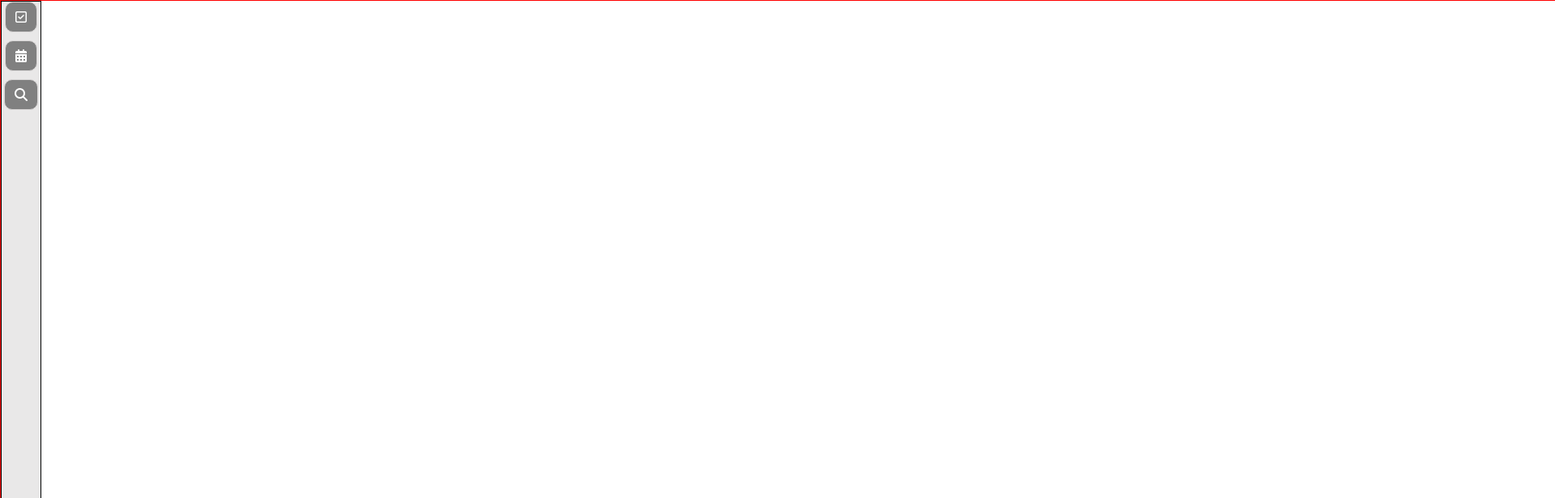
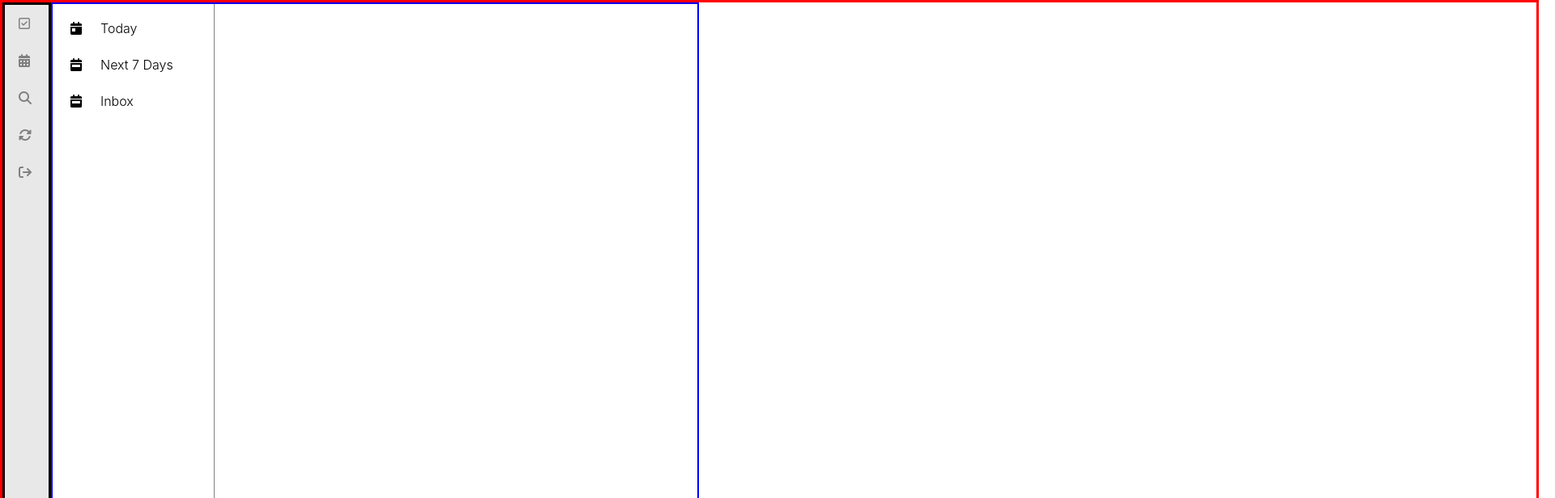
Before and after one commit to N1ph1l1m/internetTech, a React (Create React App) app: page /task in a window 1280 px wide. Shown: the top 616 px of the page at 81% size, 1920 px wide, since content can reach past the window. Built offline with nearby package versions, Linux system fonts and the light colour scheme.

Commit message:
Change design project - 2

```diff
--- /dev/null
+++ b/src/components/Router/errorPage.jsx
@@ -0,0 +1,16 @@
+import { useRouteError } from "react-router-dom";
+
+export default function ErrorPage() {
+  const error = useRouteError();
+  console.error(error);
+
+  return (
+    <div id="error-page">
+      <h1>Oops!</h1>
+      <p>Sorry, an unexpected error has occurred.</p>
+      <p>
+        <i>{error.statusText || error.message}</i>
+      </p>
+    </div>
+  );
+}
--- /dev/null
+++ b/src/components/Router/root.jsx
@@ -0,0 +1,64 @@
+import React from "react";
+import { Outlet, Link } from "react-router-dom";
+
+import styled from "styled-components";
+import Button from "../button/button";
+
+import "../../../src/index.css";
+const OutletWRap = styled.div`
+`;
+const MainWrap = styled.div`
+  width: 1900px;
+  border: 3px solid red;
+  display: flex;
+`;
+
+const NavigatorItemWrap = styled.div`
+  width:60px;
+  height: 1000px;
+  position: relative;
+  border: 3px solid black;
+  background-color: rgb(233, 232, 232);
+  padding:5px;
+`;
+
+function Root() {
+  return (
+    <MainWrap>
+      <NavigatorItemWrap>
+        <Button className="newColor">
+          <Link className="colorLink" to={"/task"}>
+            <i class="fa-regular fa-square-check"></i>
+          </Link>
+        </Button>
+
+        <Button className="newColor">
+          <Link className="colorLink" to={"/"}>
+            <i class="fa-solid fa-calendar-days"></i>
+          </Link>
+        </Button>
+        <Button className="newColor">
+          <Link className="colorLink" to={"/"}>
+            <i class="fa-solid fa-magnifying-glass"></i>
+          </Link>
+        </Button>
+
+        <Button className="newColor">
+          <Link className="colorLink" to={"/"}>
+            <i class="fa-solid fa-rotate"></i>
+          </Link>
+        </Button>
+
+        <Button className="newColor">
+          <Link className="colorLink" to={"/"}>
+            <i class="fa-solid fa-arrow-right-from-bracket"></i>
+          </Link>
+        </Button>
+      </NavigatorItemWrap>
+      <OutletWRap>
+        <Outlet />
+      </OutletWRap>
+    </MainWrap>
+  );
+}
+export default Root;
--- a/src/components/button/button.css
+++ b/src/components/button/button.css
@@ -13,9 +13,6 @@
 
 }
 
-.btn:hover {
-  background-color: #70b4e6;
-}
 
 .btn[disabled] {
   opacity: 0.5;
@@ -34,6 +31,35 @@
 }
 
 .newColor{
-  background-color: gray;
+  background-color: transparent;
   margin-bottom: 10px;
+  border:0px solid transparent;
+
 }
+.newColor:hover{
+  background-color: #23c9ff;
+}
+.taskNav{
+  border-radius:0px;
+  font-size: 16px;
+  background-color:transparent;
+  border:1px solid transparent;
+  margin-left: 3px;
+  color:black;
+  font-weight: 300;
+  margin-bottom: 5px;
+  display: flex;
+  align-items: center;
+  height: 40px;
+  width: 170px;
+  border-radius:10px;
+  padding: 0px;
+}
+.taskNav:hover{
+  background-color: #23c9ff;
+
+}
+.taskNav> i{
+  margin-right: 5px;
+  width: 50px;
+}
--- a/src/index.css
+++ b/src/index.css
@@ -11,3 +11,7 @@ code {
   font-family: source-code-pro, Menlo, Monaco, Consolas, 'Courier New',
     monospace;
 }
+.colorLink{
+  text-decoration:none;
+  color:gray;
+}
--- a/src/index.js
+++ b/src/index.js
@@ -3,15 +3,37 @@ import ReactDOM from 'react-dom/client';
 import './index.css';
 import App from './App';
 import reportWebVitals from './reportWebVitals';
-import { BrowserRouter } from 'react-router-dom'
+import {
+  createBrowserRouter,
+  RouterProvider,
+} from "react-router-dom";
+import Root from './components/Router/root';
+import ErrorPage from '../src/components/Router/errorPage'
+import SandBoxButton from "../src/components/button/sandBoxButton";
+import LoginForm from "../src/layout/components/loginForm/loginform";
+import Registration from './layout/components/loginForm/registration/registration';
+import TaskManager from './layout/components/taskManager/taskManager';
+const router  = createBrowserRouter([
+
+  {
+    path:"/",
+    element:<Root/>,
+    errorElement:<ErrorPage/>,
+    children:[
+      {
+          path:"/task",
+          element:<TaskManager/>
+      },
+    ]
+  },
+  ])
+
 
 const root = ReactDOM.createRoot(document.getElementById('root'));
 root.render(
   <React.StrictMode>
-  <BrowserRouter>
-  <App />
-  </BrowserRouter>
-  </React.StrictMode>
+    <RouterProvider router={router}/>
+</React.StrictMode>
 );
 
 // If you want to start measuring performance in your app, pass a function
--- a/src/layout/components/taskManager/navigator/navigatorItem/navigatorItem.jsx
+++ /dev/null
@@ -1,46 +0,0 @@
-import React from "react";
-import Button from "../../../../../components/button/button";
-import "../navigator.css";
-import styled from "styled-components";
-
-const NavigatorItemWrap = styled.div`
-  height: 980px;
-  position: relative;
-`;
-const Head = styled.div`
-  position: absolute;
-  top: 0px;
-`;
-const Fot = styled.div`
-  position: absolute;
-  bottom: 0px;
-`;
-function NavigatorItem() {
-  return (
-    <NavigatorItemWrap>
-      <Head>
-        <Button className="newColor">
-          <i class="fa-regular fa-square-check"></i>
-        </Button>
-
-        <Button className="newColor">
-          <i class="fa-solid fa-calendar-days"></i>
-        </Button>
-        <Button className="newColor">
-          <i class="fa-solid fa-magnifying-glass"></i>
-        </Button>
-      </Head>
-      <Fot>
-        <Button className="newColor">
-          <i class="fa-solid fa-magnifying-glass"></i>
-        </Button>
-
-        <Button className="newColor">
-          <i class="fa-solid fa-arrow-right-from-bracket"></i>
-        </Button>
-      </Fot>
-    </NavigatorItemWrap>
-  );
-}
-
-export default NavigatorItem;
--- a/src/layout/components/taskManager/taskManager.jsx
+++ b/src/layout/components/taskManager/taskManager.jsx
@@ -1,16 +1,16 @@
 import React from "react";
 
-import Navigator from "./navigator/navigator";
+import TaskNav from "./taskNav/Tasknav";
 
 
 // import './navigator.css'
 import styled from "styled-components";
 
 const TaskWrap = styled.div`
-width:2000px;
-border:1px solid red;
-left:0px;
-top:0px;
+width:800px;
+border:2px solid blue;
+${'' /* margin-left:5px; */}
+
 
 `
 
@@ -19,11 +19,8 @@ function TaskManager(){
 
     return(
     <TaskWrap>
-        <Navigator/>
-        {/* <ContentWrap>
-        <SearchPanel/>
-        <ContentItem/>
-        </ContentWrap> */}
+        <TaskNav/>
+
     </TaskWrap>
     )
 }
--- a/src/layout/components/taskManager/navigator/navigator.jsx
+++ b/src/layout/components/taskManager/taskNav/Tasknav.jsx
@@ -1,18 +1,19 @@
 import React from "react";
 
-import NavigatorItem from "./navigatorItem/navigatorItem";
+import NavigatorItem from "./taskNavItem/taskNavItem";
 import './navigator.css'
 import styled from "styled-components";
 
 
 const NavigatorWrap = styled.div`
 height:100%;
-width:50px;
-border:1px solid black;
+width:200px;
+${'' /* border:1px solid black; */}
 ${'' /* margin-left:100px; */}
-background-color:rgb(233, 232, 232);
+background-color:white;
+border-right:1px solid gray;
 `
-function Navigator(){
+function TaskNav(){
 
 
     return(
@@ -22,4 +23,4 @@ function Navigator(){
     )
 }
 
-export default Navigator;
+export default TaskNav;
--- /dev/null
+++ b/src/layout/components/taskManager/taskNav/taskNavItem/taskNavItem.jsx
@@ -0,0 +1,45 @@
+import React from "react";
+import Button from "../../../../../components/button/button";
+import "../navigator.css";
+import styled from "styled-components";
+
+const TaskItemWrap = styled.div`
+  height: 980px;
+  position: relative;
+  display:flex;
+  justify-content:start;
+  flex-direction:column;
+  padding-top:10px;
+
+`;
+
+
+function TaskNavItem() {
+  return (
+    <TaskItemWrap>
+
+        <Button className="taskNav">
+        <i class="fa-solid fa-calendar-day"></i>
+         Today
+        </Button>
+
+
+
+
+        <Button className="taskNav">
+        <i class="fa-solid fa-calendar-week"></i>
+            Next 7 Days
+        </Button>
+
+        <Button className="taskNav">
+        <i class="fa-solid fa-calendar-week"></i>
+            Inbox
+        </Button>
+
+
+
+    </TaskItemWrap>
+  );
+}
+
+export default TaskNavItem;
```
Also changed, not shown: src/layout/components/taskManager/taskNav/navigator.css (renamed from src/layout/components/taskManager/navigator/navigator.css).
